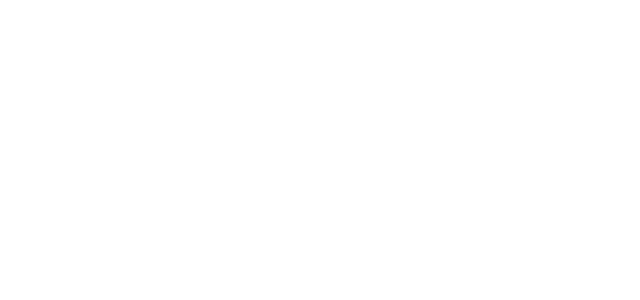
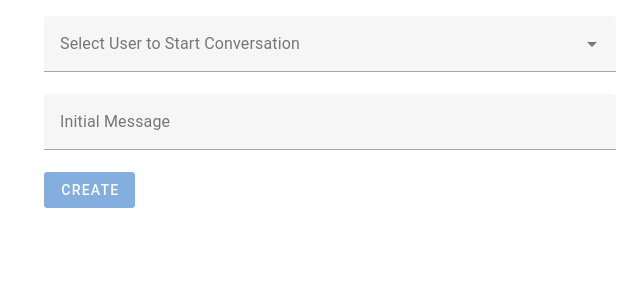
Before and after one commit to Yayabtw/seven-test, a Vue app: page /conversation/new/1 in a window 1280 px wide. Before the commit this address had no page. Shown: the top 300 px of the page, without its empty margins (310-950 px from the left). Built offline with nearby package versions, Linux system fonts and the light colour scheme; no server answers.

Commit message:
add conversation (need to refresh the server to see the new conversation, I can't find out why)

```diff
--- /dev/null
+++ b/src/components/ConversationForm.vue
@@ -0,0 +1,79 @@
+<template>
+  <v-container>
+    <v-row justify="center" align="center">
+      <v-col cols="12" sm="6">
+        <v-select
+          v-model="selectedUser"
+          :items="users"
+          item-title="nickname"
+          item-value="id"
+          label="Select User to Start Conversation"
+        ></v-select>
+        <v-text-field
+          v-model="initialMessage"
+          label="Initial Message"
+        ></v-text-field>
+        <v-btn :disabled="!selectedUser || !initialMessage" color="primary" @click="createConversation">Create</v-btn>
+      </v-col>
+    </v-row>
+  </v-container>
+</template>
+
+<script setup>
+import { ref, onMounted, computed } from 'vue'
+import { useRouter, useRoute } from 'vue-router'
+import { useConversationsStore } from '@/stores/conversations'
+
+const conversationsStore = useConversationsStore()
+const router = useRouter()
+const route = useRoute()
+
+const userId = parseInt(route.params.userId)
+const selectedUser = ref(null)
+const initialMessage = ref('')
+
+const users = computed(() => conversationsStore.users.filter(user => user.id !== userId))
+
+const createConversation = async () => {
+  if (selectedUser.value && initialMessage.value) {
+    const currentUser = conversationsStore.users.find(user => user.id === userId)
+    const recipient = conversationsStore.users.find(user => user.id === selectedUser.value)
+
+    // Debugging logs
+    console.log('Current User:', currentUser)
+    console.log('Selected User:', selectedUser.value)
+    console.log('Recipient:', recipient)
+
+    if (!currentUser) {
+      console.error('Current user not found')
+      return
+    }
+
+    if (!recipient) {
+      console.error('Recipient user not found')
+      return
+    }
+
+    try {
+      await conversationsStore.addConversation(
+        currentUser.id,
+        recipient.id,
+        recipient.nickname,
+        currentUser.nickname,
+        initialMessage.value
+      )
+      router.push({ name: 'ConversationsList', params: { id: userId } })
+    } catch (error) {
+      console.error('Error creating conversation:', error)
+    }
+  }
+}
+
+onMounted(() => {
+  conversationsStore.fetchUsers()
+})
+</script>
+
+<style scoped>
+/* Add any styles if necessary */
+</style>
--- a/src/components/ConversationsList.vue
+++ b/src/components/ConversationsList.vue
@@ -1,5 +1,10 @@
 <template>
   <v-container>
+    <v-row>
+      <v-col cols="12" class="text-right">
+        <v-btn color="primary" @click="createConversation">Create Conversation</v-btn>
+      </v-col>
+    </v-row>
     <v-row>
       <v-col cols="12">
         <v-list>
@@ -46,6 +51,10 @@
   router.push({ name: 'ConversationMessages', params: { id: conversationId }, query: { userId } })
 }
 
+const createConversation = () => {
+  router.push({ name: 'ConversationForm', params: { userId } })
+}
+
 onMounted(() => {
   conversationsStore.fetchConversations(userId)
 })
--- a/src/router/index.js
+++ b/src/router/index.js
@@ -2,6 +2,7 @@
 import ConversationsList from '@/components/ConversationsList.vue'
 import ConversationMessages from '@/components/ConversationMessages.vue'
 import Login from '@/components/LoginForm.vue'
+import ConversationForm from '@/components/ConversationForm.vue'
 
 const routes = [
   {
@@ -18,6 +19,11 @@
     path: '/conversation/:id',
     name: 'ConversationMessages',
     component: ConversationMessages
+  },
+  {
+    path: '/conversation/new/:userId',
+    name: 'ConversationForm',
+    component: ConversationForm
   }
 ]
 
--- a/src/stores/conversations.js
+++ b/src/stores/conversations.js
@@ -47,12 +47,25 @@
         console.error('Error sending message:', error)
       }
     },
-    async getAuthorName (authorId) {
+    async addConversation (senderId, recipientId, recipientNickname, senderNickname, initialMessage) {
       try {
-        const response = await axios.get(`http://localhost:3005/users/${authorId}`)
-        return response.data.name
+        const lastMessageTimestamp = Math.floor(Date.now() / 1000)
+        const newConversation = {
+          recipientId,
+          recipientNickname,
+          senderId,
+          senderNickname,
+          lastMessageTimestamp
+        }
+
+        const response = await axios.post('http://localhost:3005/conversations', newConversation)
+        const conversationId = response.data.id
+
+        await this.sendMessage(conversationId, senderId, initialMessage)
+        await this.fetchConversations(senderId)
+        return conversationId
       } catch (error) {
-        console.error('Error fetching author name:', error)
+        console.error('Error adding conversation:', error)
       }
     }
   }
```
